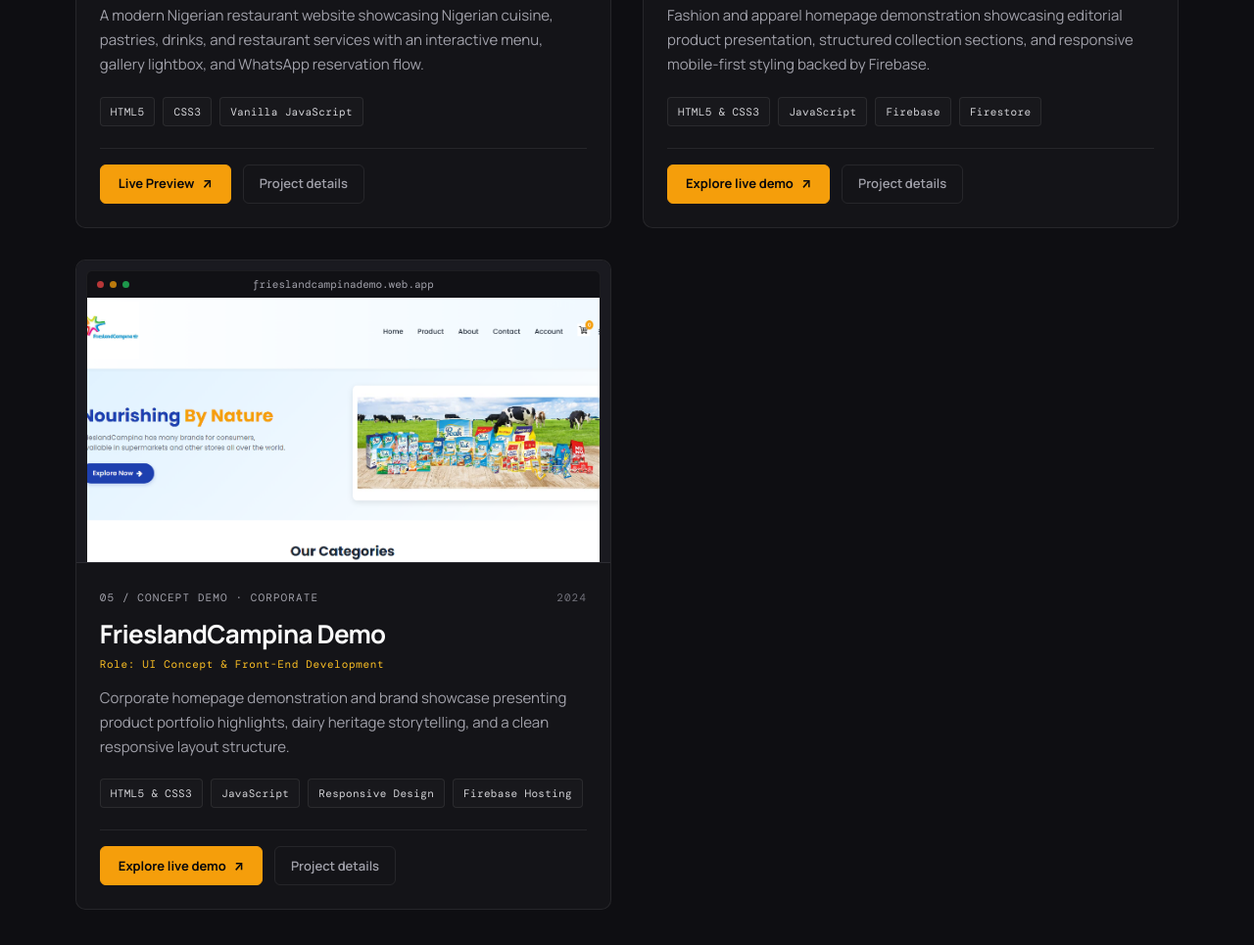
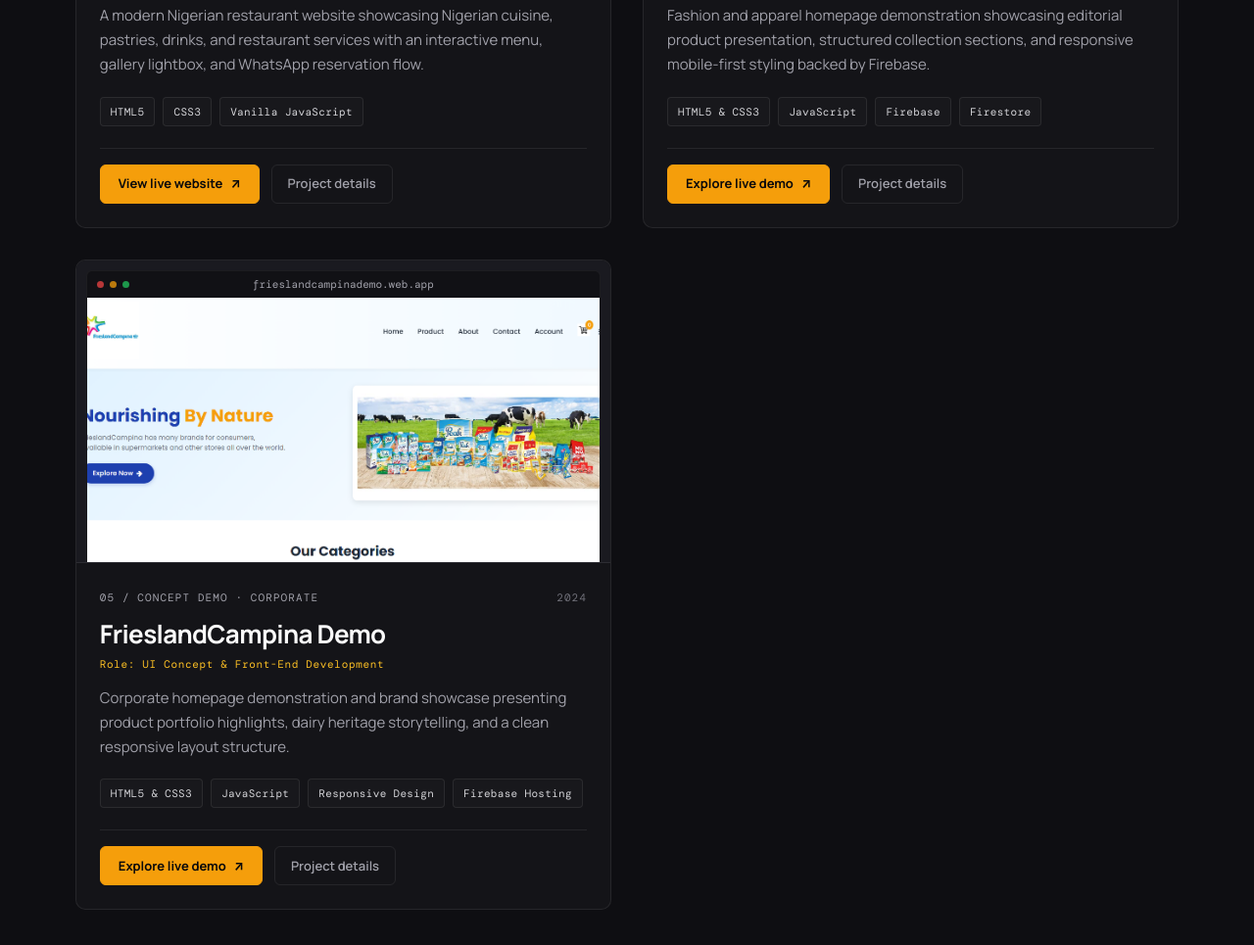
Before and after one commit to damilarealao33-cloud/damilare-portfolio, a plain HTML site: page index.html in a window 1280 px wide. Shown: the part 2310-3275 px from the top of the page at 98% size. Drawn offline with nearby package versions, Linux system fonts and the light colour scheme.

Commit message:
Update link text for live preview

```diff
--- a/index.html
+++ b/index.html
@@ -199,7 +199,7 @@
               </div>
               <div class="project-links">
                 <a class="button-card-primary" href="https://africana-restaurant.vercel.app" target="_blank"
-                  rel="noopener">Live Preview <span aria-hidden="true">↗</span></a>
+                  rel="noopener">View live website <span aria-hidden="true">↗</span></a>
                 <button class="button-ghost" type="button" data-modal-trigger="africana">Project details</button>
               </div>
             </div>
```
